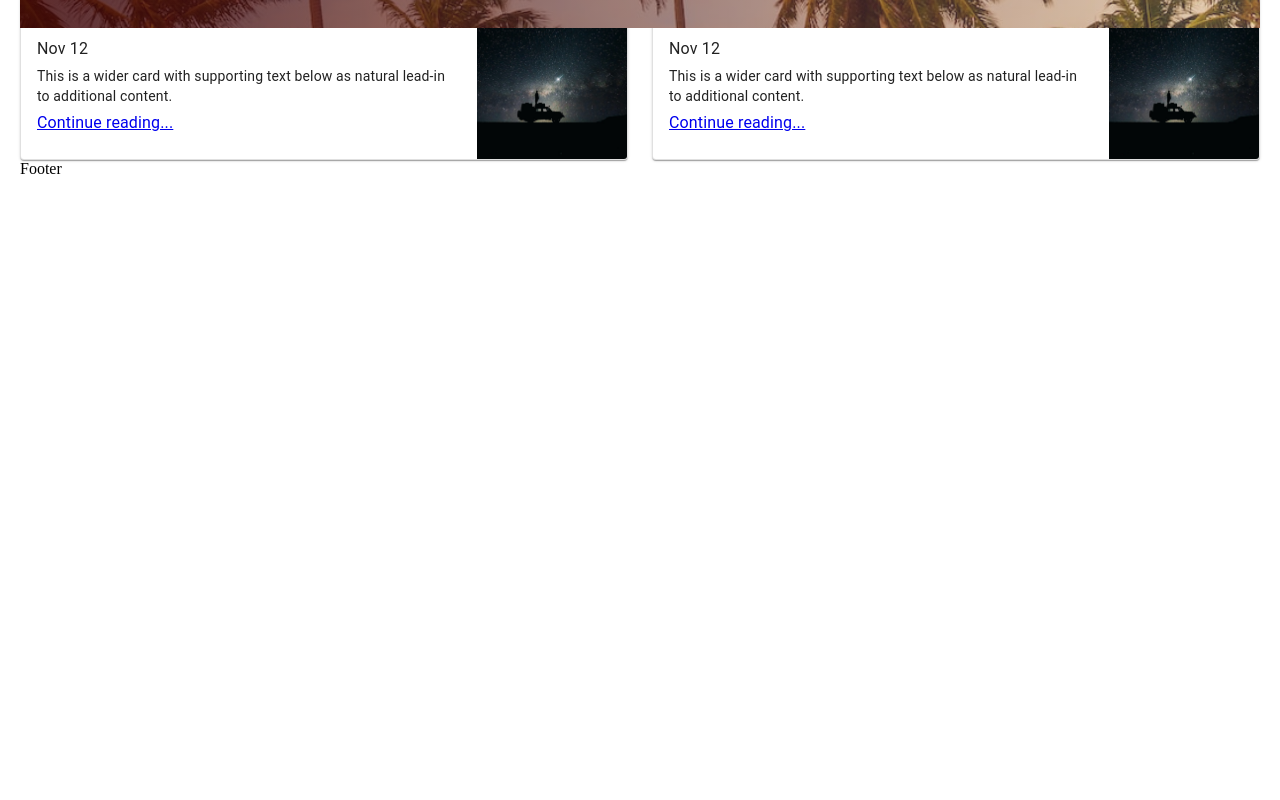
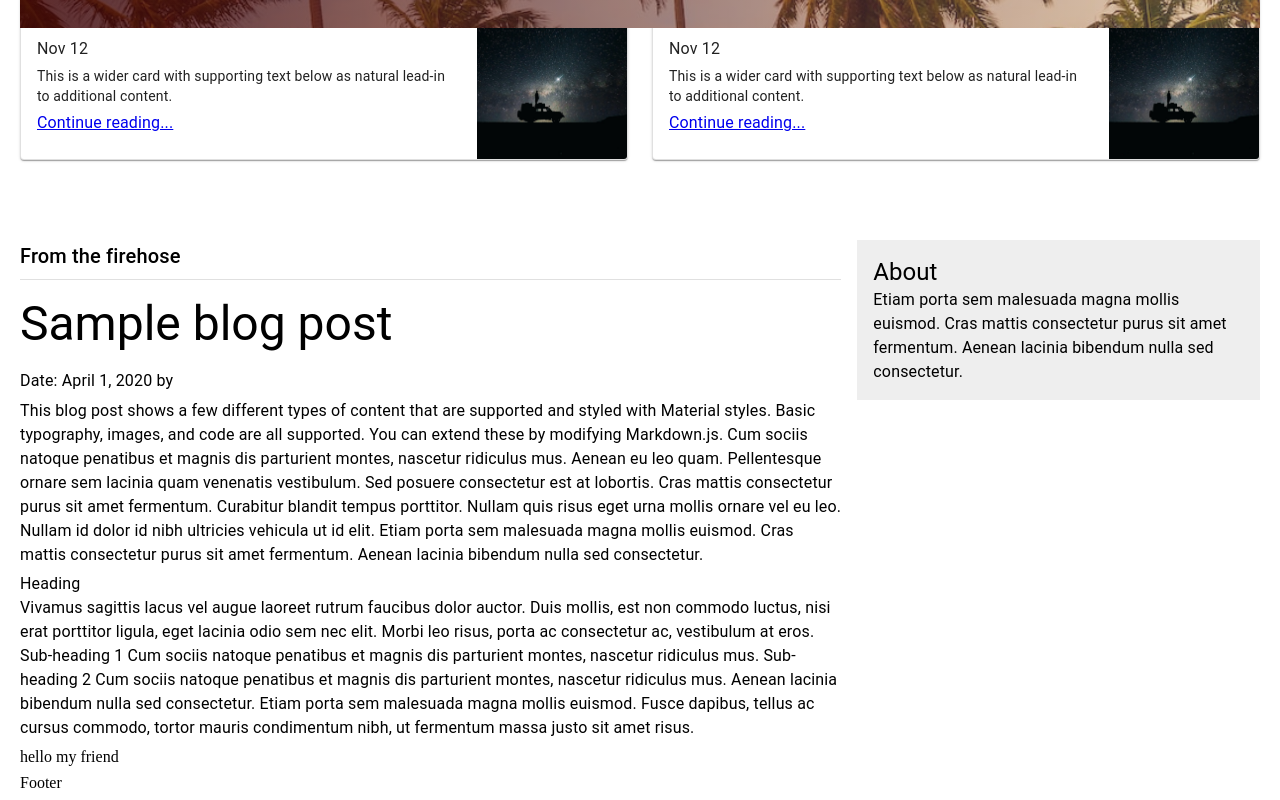
Before and after one commit to kafi22/mui-with-react, a React (Vite) app: page / in a window 1280 px wide. Shown: the part 590-1390 px from the top of the page. Before the commit the page ends 800 px from the top, so only its background shows below. Built offline with nearby package versions, Linux system fonts and the light colour scheme.

Commit message:
add-grid-layout

```diff
--- a/src/Pages/Home.jsx
+++ b/src/Pages/Home.jsx
@@ -1,6 +1,7 @@
 import React from 'react'
 import Herosection from '../components/Herosection';
 import Wrapper from '../Wrappers/Wrapper';
+import HeroMain from '../components/HeroMain';
 
 
 
@@ -8,6 +9,7 @@ const Home = () => {
   return (
     <Wrapper>
       <Herosection />
+      <HeroMain />
     </Wrapper>
   )
 }
--- /dev/null
+++ b/src/components/HeroMain.jsx
@@ -0,0 +1,83 @@
+import React from 'react'
+import Wrapper from '../Wrappers/Wrapper'
+import { Stack, Box, Grid, Typography, List, Divider } from '@mui/material'
+
+
+const HeroMain = () => {
+
+  return (
+    <Wrapper>
+
+        <Stack mt={10}>
+
+            <Box>
+
+                <Grid container spacing={2} justifyContent={'space-between'} alignItems={'stretch'}>
+
+                    <Grid item xs={12} md={8}>
+
+                        <Box>
+
+                        <Typography variant='h6' gutterBottom  component={'h6'} sx={{fontWeight : '500'}}>
+                            From the firehose
+                        </Typography>
+                        <Divider />
+
+                        <Box mt={2}>
+                            <Typography variant='h3' gutterBottom>
+                            Sample blog post
+                            </Typography>
+                            <Typography variant='body1' gutterBottom>
+                                Date: April 1, 2020 by
+                            </Typography>
+                            <Typography variant='body1' gutterBottom>
+                            This blog post shows a few different types of content that are supported and styled with Material styles. Basic typography, images, and code are all supported. You can extend these by modifying Markdown.js.
+
+                            Cum sociis natoque penatibus et magnis dis parturient montes, nascetur ridiculus mus. Aenean eu leo quam. Pellentesque ornare sem lacinia quam venenatis vestibulum. Sed posuere consectetur est at lobortis. Cras mattis consectetur purus sit amet fermentum.
+
+                            Curabitur blandit tempus porttitor. Nullam quis risus eget urna mollis ornare vel eu leo. Nullam id dolor id nibh ultricies vehicula ut id elit.
+
+                            Etiam porta sem malesuada magna mollis euismod. Cras mattis consectetur purus sit amet fermentum. Aenean lacinia bibendum nulla sed consectetur.
+                            </Typography>
+                        </Box>
+                        <Box>
+                            <Typography>
+                                Heading
+                            </Typography>
+                            <Typography>
+                            Vivamus sagittis lacus vel augue laoreet rutrum faucibus dolor auctor. Duis mollis, est non commodo luctus, nisi erat porttitor ligula, eget lacinia odio sem nec elit. Morbi leo risus, porta ac consectetur ac, vestibulum at eros.
+
+                            Sub-heading 1
+                            Cum sociis natoque penatibus et magnis dis parturient montes, nascetur ridiculus mus.
+
+                            Sub-heading 2
+                            Cum sociis natoque penatibus et magnis dis parturient montes, nascetur ridiculus mus. Aenean lacinia bibendum nulla sed consectetur. Etiam porta sem malesuada magna mollis euismod. Fusce dapibus, tellus ac cursus commodo, tortor mauris condimentum nibh, ut fermentum massa justo sit amet risus.
+                            </Typography>
+                            <List>
+                                hello my friend
+                            </List>
+                        </Box>
+                        </Box>
+
+                    </Grid>
+
+                    <Grid item xs={12} md={4} >
+                        <Box  bgcolor={'#EEEEEE'} padding={2}>
+                                <Typography variant='h5' component={'h3'}>
+                                About
+                                </Typography>
+                                <Typography variant='body1' component={'p'}>
+                                Etiam porta sem malesuada magna mollis euismod. Cras mattis consectetur purus sit amet fermentum. Aenean lacinia bibendum nulla sed consectetur.
+                                </Typography>
+                        </Box>
+                    </Grid>
+
+                </Grid>
+            </Box>
+        </Stack>
+
+    </Wrapper>
+  )
+}
+
+export default HeroMain
```
